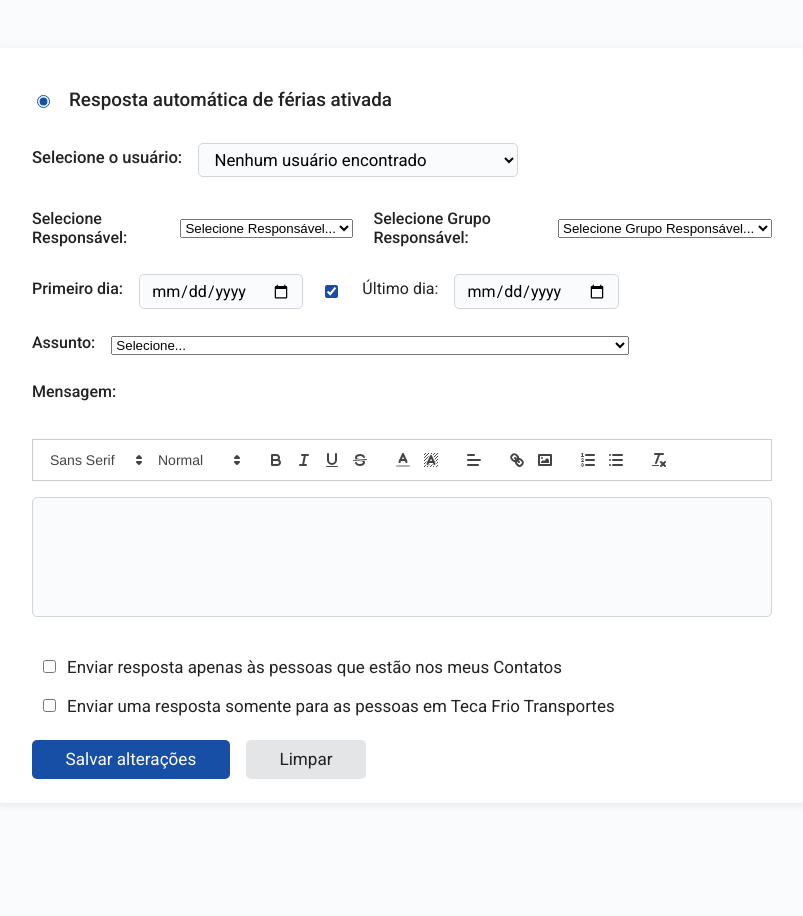
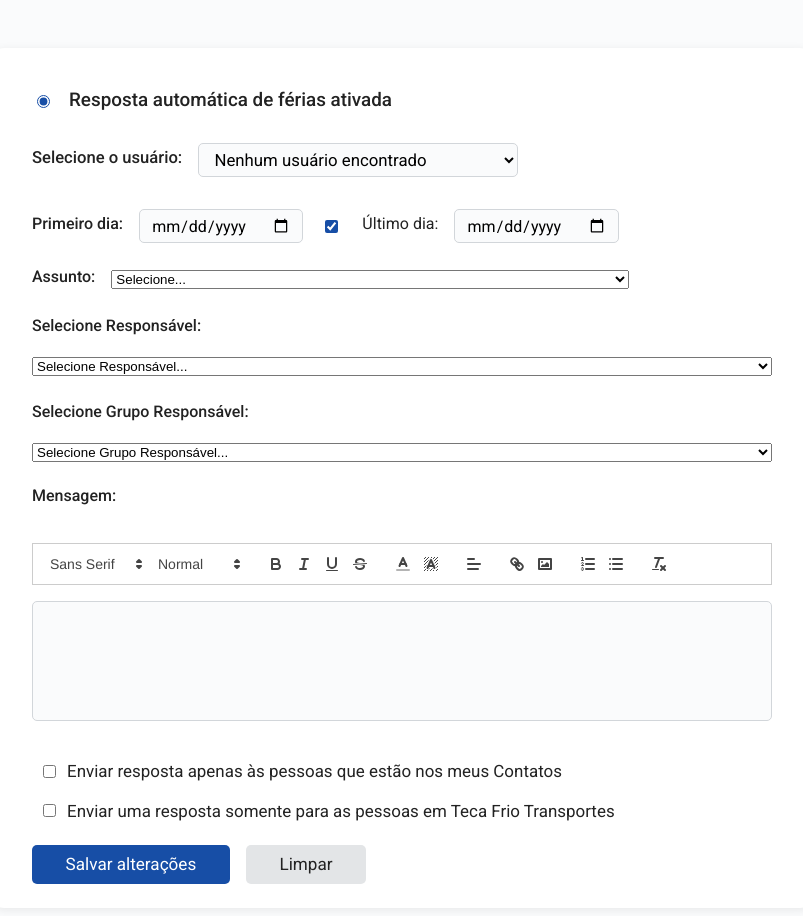
Before and after one commit to webpaulinho/crystal, a Flask app: template templates/painel.html in a window 1280 px wide. Shown: the whole page, without its empty margins (238-1041 px from the left). Before the commit the page ends 779 px from the top, so only its background shows below. Run offline with Flask 3, Linux system fonts and the light colour scheme; the template is opened without the code that fills it, so the values that code supplies are empty; some libraries are stand-ins or nearby versions.

Commit message:
Update painel.html

```diff
--- a/templates/painel.html
+++ b/templates/painel.html
@@ -175,16 +175,6 @@
                 <label for="usuario">Selecione o usuário:</label>
                 <select name="usuario" id="usuario" required></select>
             </div>
-            <div class="painel-form-row selects-row">
-                <label for="responsavel">Selecione Responsável:</label>
-                <select name="responsavel" id="responsavel">
-                    <option value="" selected>Selecione Responsável...</option>
-                </select>
-                <label for="grupo-responsavel">Selecione Grupo Responsável:</label>
-                <select name="grupo-responsavel" id="grupo-responsavel">
-                    <option value="" selected>Selecione Grupo Responsável...</option>
-                </select>
-            </div>
             <div class="painel-form-row">
                 <label for="primeiro-dia">Primeiro dia:</label>
                 <input type="date" id="primeiro-dia" name="primeiro-dia">
@@ -195,11 +185,23 @@
             <div class="painel-form-row">
                 <label for="assunto">Assunto:</label>
                 <select id="assunto" class="assunto-input" name="assunto" required>
-                  <option value="" selected>Selecione...</option>
-                  <option value="ferias">Férias</option>
-                  <option value="saida">[NOME] não faz mais parte da empresa</option>
+                    <option value="" selected>Selecione...</option>
+                    <option value="ferias">Férias</option>
+                    <option value="saida">[NOME] não faz mais parte da empresa</option>
                 </select>
             </div>
+            <!-- NOVA POSIÇÃO DOS SELECTS -->
+            <div class="painel-form-row" style="flex-direction:column; align-items:flex-start; margin-bottom: 1.5rem;">
+                <label for="responsavel">Selecione Responsável:</label>
+                <select name="responsavel" id="responsavel" style="width:100%;">
+                    <option value="" selected>Selecione Responsável...</option>
+                </select>
+                <label for="grupo-responsavel" style="margin-top:10px;">Selecione Grupo Responsável:</label>
+                <select name="grupo-responsavel" id="grupo-responsavel" style="width:100%;">
+                    <option value="" selected>Selecione Grupo Responsável...</option>
+                </select>
+            </div>
+            <!-- FIM DOS SELECTS -->
             <div class="painel-form-row" style="flex-direction:column; align-items:stretch;">
                 <label for="mensagem">Mensagem:</label>
                 <div id="toolbar"></div>
```
